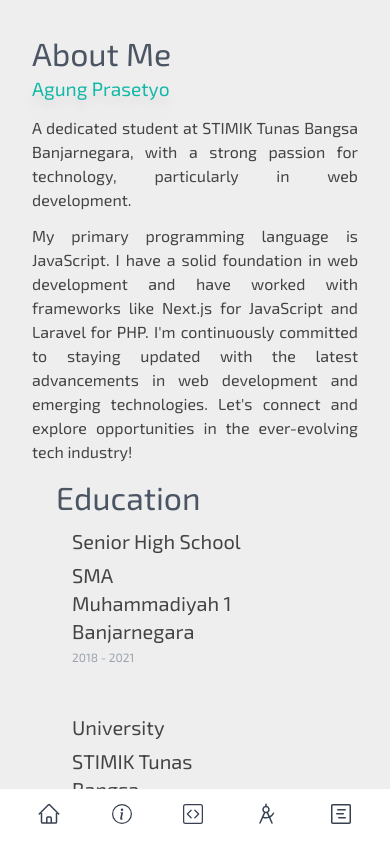
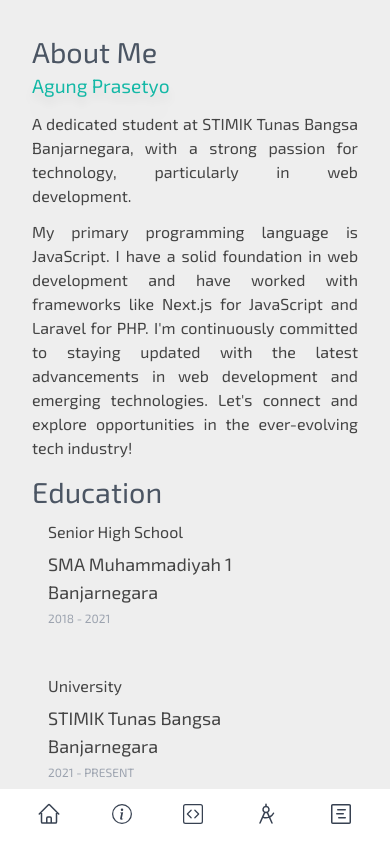
Before and after one commit to prazzdev/portofolio-10-24, a React (Vite) app: page /about in a window 390 px wide. Shown: the top 842 px of the page. Built offline with nearby package versions, Linux system fonts and the light colour scheme.

Commit message:
making responsive to mobile

```diff
--- a/src/components/ProjectBox/index.jsx
+++ b/src/components/ProjectBox/index.jsx
@@ -23,8 +23,10 @@
             className="min-h-[180px] max-h-[180px] lg:min-h-[180px] lg:max-h-[180px]"
           />
           <div className="flex flex-row justify-between items-center mt-4">
-            <h3 className="font-bold text-xl lg:text-[1em]">{title}</h3>
-            <div id="opt" className="">
+            <h3 className="font-bold text-xl lg:text-[1em] max-w-[65%] lg:max-w-[70%]">
+              {title}
+            </h3>
+            <div id="opt" className="max-w-[45%] lg:max-w-[30%]">
               <button className="mx-2">
                 <a href={repoUri + repoUrl} className="" target="_blank">
                   <img
--- a/src/components/partials/HeadingTitle/index.jsx
+++ b/src/components/partials/HeadingTitle/index.jsx
@@ -2,7 +2,7 @@
   const { text } = props;
   return (
     <>
-      <h1 className="max-w-fit text-gray-600 font-bold text-[2em] lg:text-[2.2em] py-1 lg:py-0">
+      <h1 className="max-w-fit text-gray-600 font-bold text-[1.8em] lg:text-[2.2em] py-1 lg:py-0">
         {text}
       </h1>
     </>
--- a/src/pages/about/index.jsx
+++ b/src/pages/about/index.jsx
@@ -37,17 +37,17 @@
             />
           </div>
         </section>
-        <section className="mb-6 px-6">
+        <section className="mb-6 lg:px-6">
           <HeadingTitle text="Education" />
           <div className="container max-w-5xl py-2 mx-auto -ml-[2em] lg:-ml-[.5em]">
             <div className="grid gap-4 mx-4 sm:grid-cols-12 text-left">
               <div className="relative col-span-12 px-4 space-y-6 sm:col-span-9">
                 <div className="col-span-12 space-y-12 relative px-4 sm:col-span-8 sm:space-y-8 sm:before:absolute sm:before:top-2 sm:before:bottom-0 sm:before:w-0.5 sm:before:-left-3 before:bg-gray-700">
                   <div className="flex flex-col sm:relative sm:before:absolute sm:before:top-2 sm:before:w-4 sm:before:h-4 sm:before:rounded-full sm:before:left-[-35px] sm:before:z-[1] before:bg-teal-500">
-                    <h3 className="text-xl font-semibold tracki">
+                    <h3 className="text-md lg:text-xl font-semibold tracki">
                       Senior High School
                     </h3>
-                    <h5 className="font-semibold text-xl mt-1.5">
+                    <h5 className="font-semibold text-lg lg:text-xl mt-1.5">
                       SMA Muhammadiyah 1 Banjarnegara
                     </h5>
                     <time className="text-xs tracki uppercase text-gray-400 mt-1">
@@ -55,8 +55,10 @@
                     </time>
                   </div>
                   <div className="flex flex-col sm:relative sm:before:absolute sm:before:top-2 sm:before:w-4 sm:before:h-4 sm:before:rounded-full sm:before:left-[-35px] sm:before:z-[1] before:bg-teal-500">
-                    <h3 className="text-xl font-semibold tracki">University</h3>
-                    <h5 className="font-semibold text-xl mt-1.5">
+                    <h3 className="text-md lg:text-xl font-semibold tracki">
+                      University
+                    </h3>
+                    <h5 className="font-semibold text-lg lg:text-xl mt-1.5">
                       STIMIK Tunas Bangsa Banjarnegara
                     </h5>
                     <time className="text-xs tracki uppercase text-gray-400 mt-1">
@@ -68,7 +70,7 @@
             </div>
           </div>
         </section>
-        <section className="mb-16 lg:mb2 px-6">
+        <section className="mb-16 lg:mb-2 lg:px-6">
           <HeadingTitle text="Resume" />
           <p className="mt-1 max-w-fit">
             You can read my resume{" "}
```
